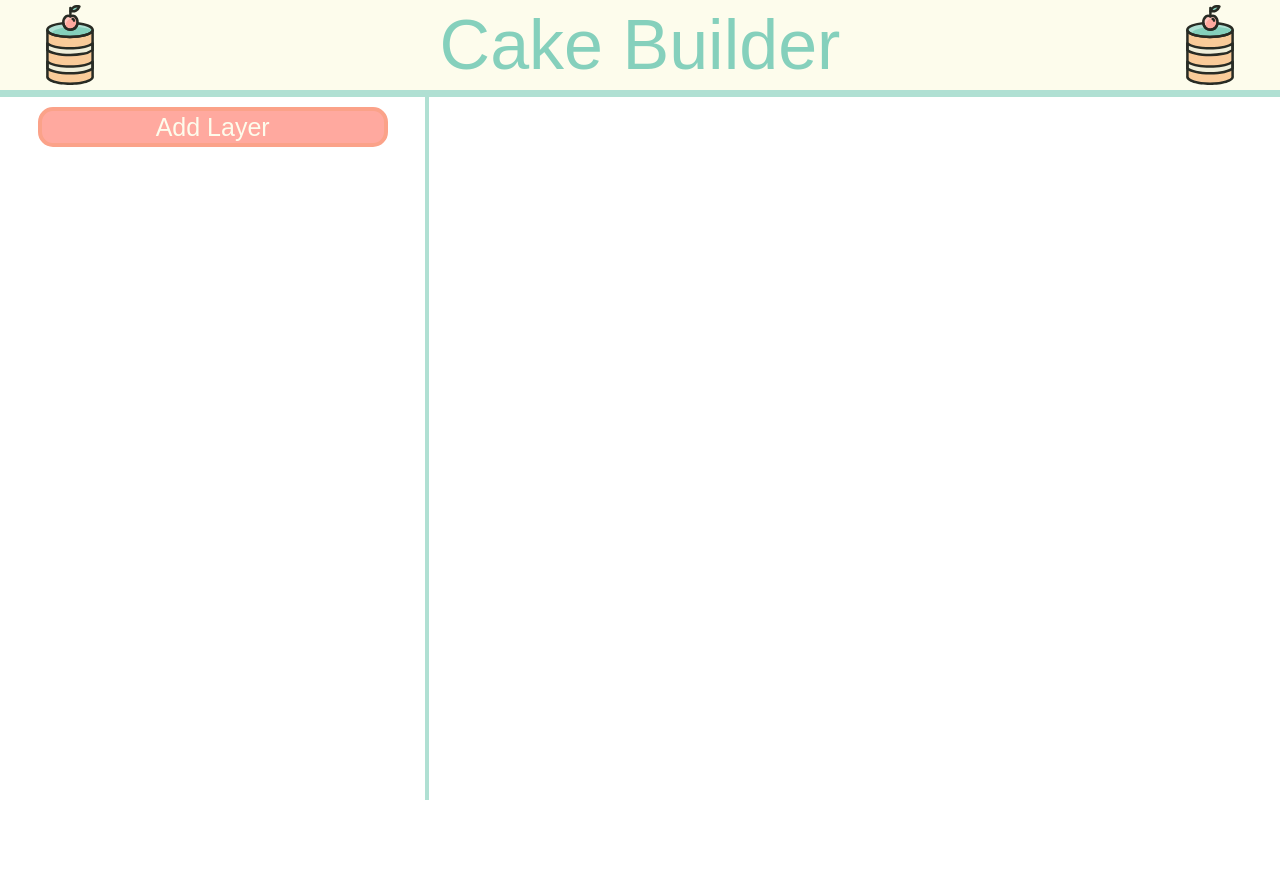
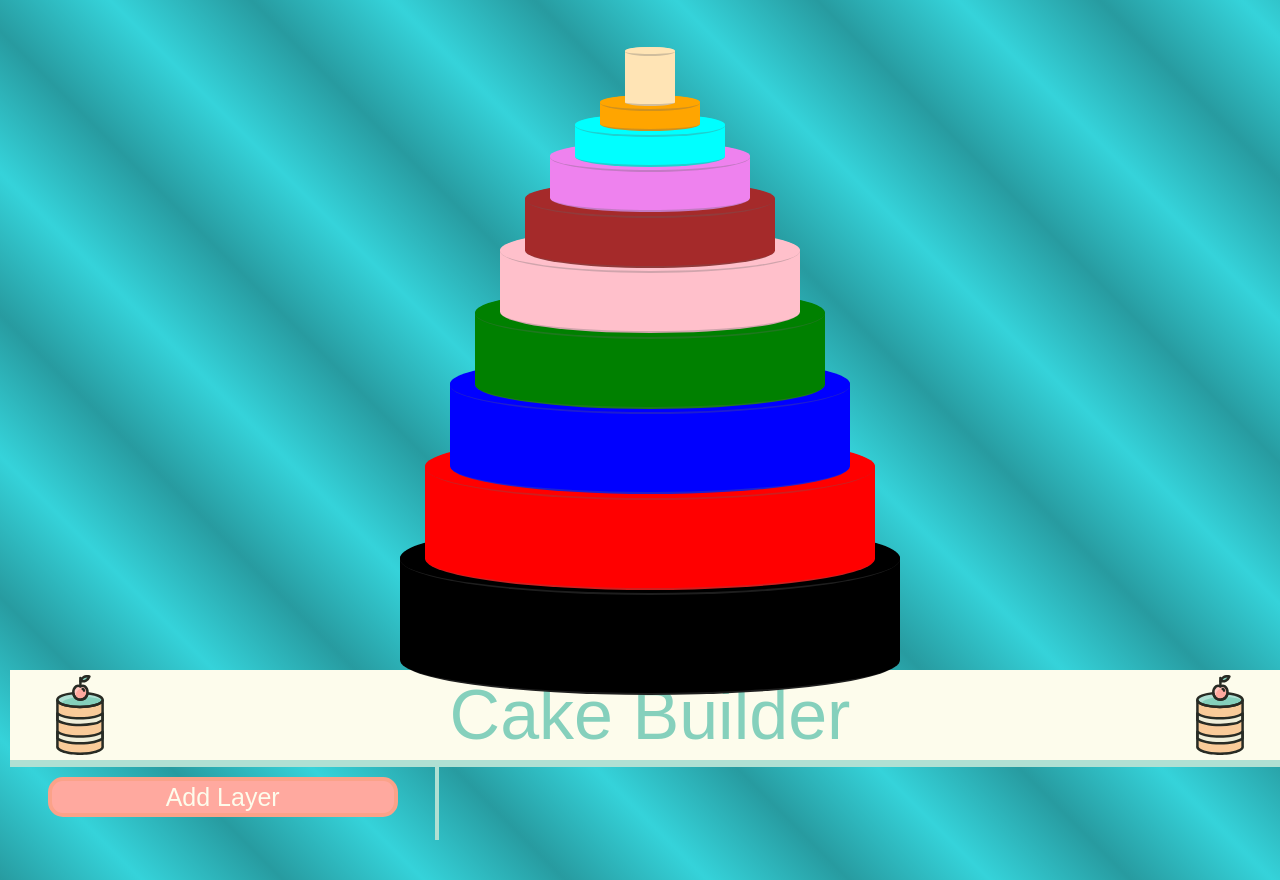
Before and after one commit to jyang3927/cake-builder, a React (Create React App) app: page / in a window 1280 px wide. Before the commit the page ends 800 px from the top, so only its background shows below. Built offline with nearby package versions, Linux system fonts and the light colour scheme; a web font is replaced by a local one.

Commit message:
merge jack's branch and my layers components

```diff
--- a/src/components/MainPage.tsx
+++ b/src/components/MainPage.tsx
@@ -4,6 +4,9 @@ import { CakeBuilder } from "./CakeBuilder";
 import { LayerAdd } from "./LayerAdd";
 import { LayerForm } from "./LayerForm";
 import { Header } from "./Header";
+import SingleCylinder from './SingleLayer';
+import SampleCake from './SampleCake';
+import AllLayers from './AllLayers';
 import '../styles/cakeBuilder.css'
 
 export function MainPage(){
@@ -15,7 +18,7 @@ export function MainPage(){
     //use state for all layers should go here
     return(
         <div className="MainPage">
-            {/* <Cake/> */}
+            <AllLayers></AllLayers>
             <div className="HeaderDiv">
                 <img className="CakeImg" src="img/cake-svgrepo-com.svg"/>
                 <Header/>
```
